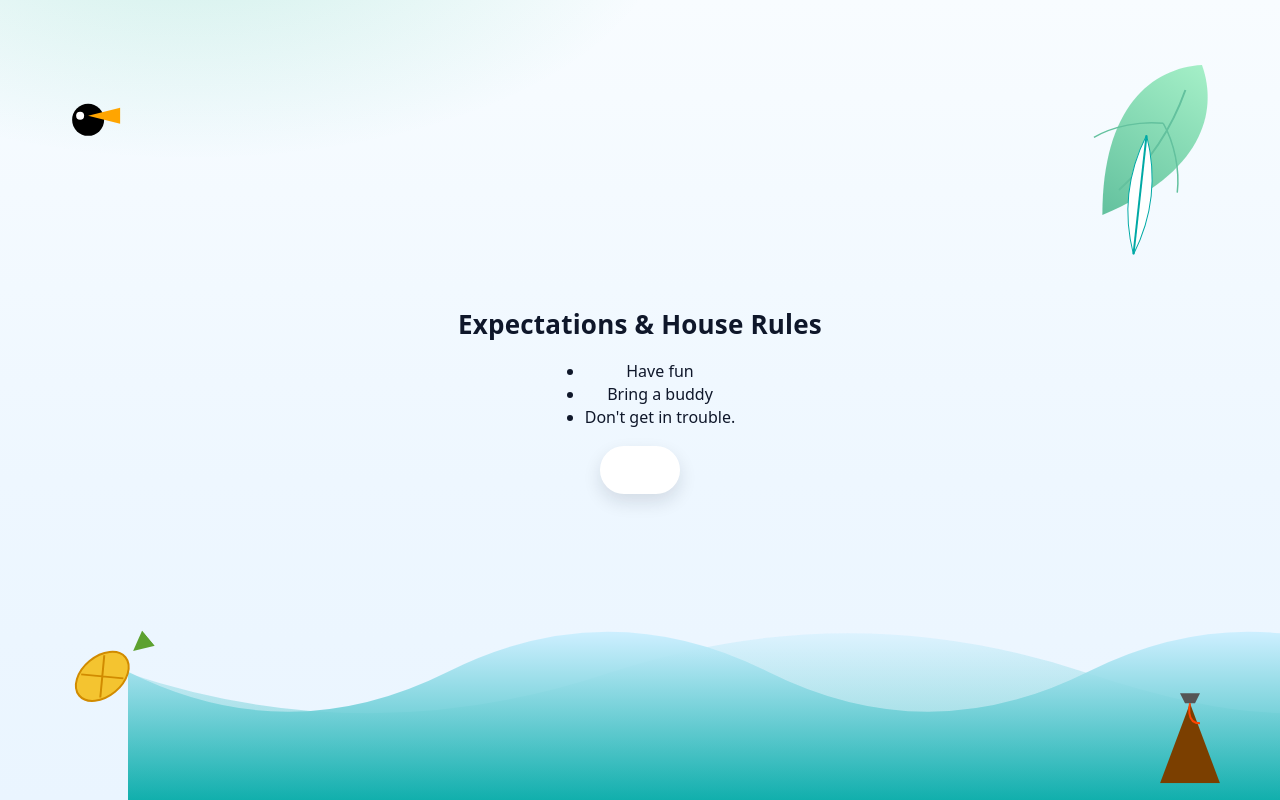
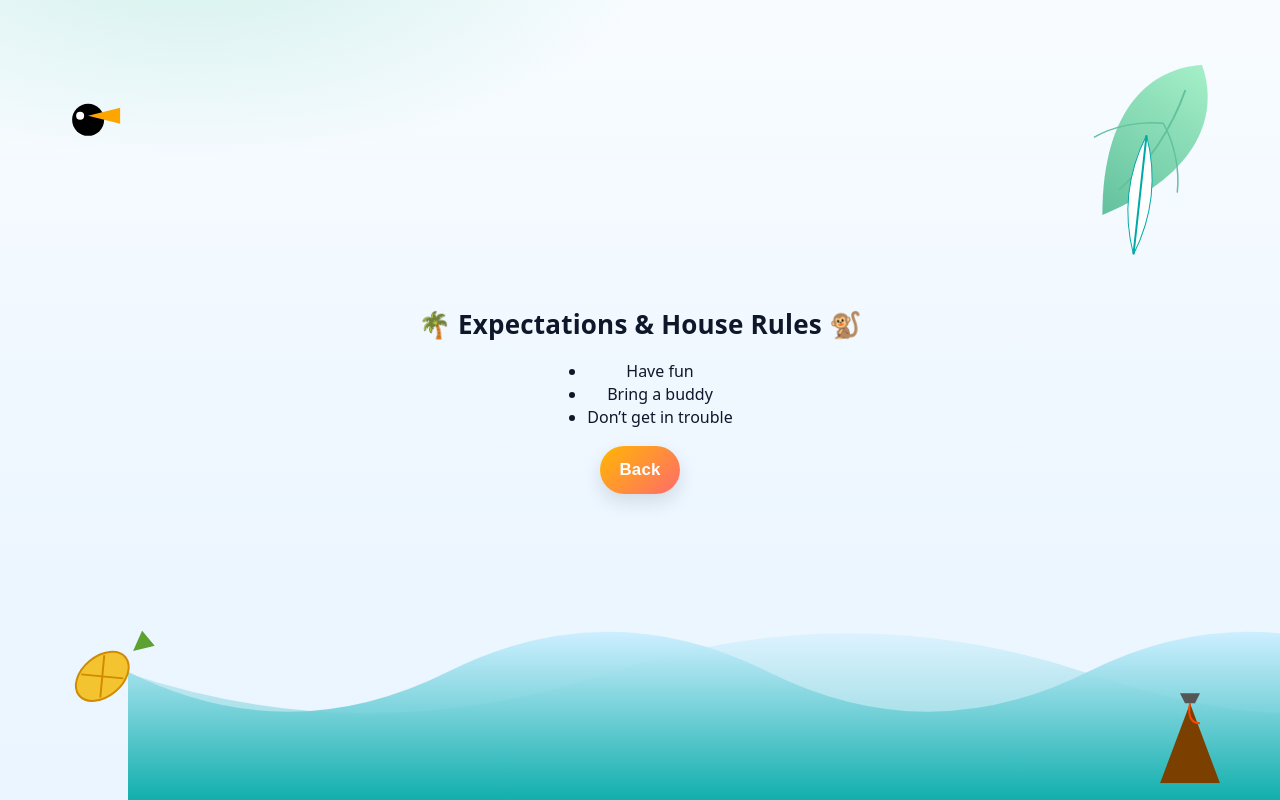
Before and after one commit to vibrantantelope/costa-rica, a React (Vite) app: page / in a window 1280 px wide. Both pictures are taken after a click on the button "🛡️ Rules & Expectations". Built offline with nearby package versions, Linux system fonts and the light colour scheme.

Commit message:
Update RulesPage.jsx

```diff
--- a/src/components/RulesPage.jsx
+++ b/src/components/RulesPage.jsx
@@ -5,13 +5,13 @@ export default function RulesPage({ onBack }) {
     <>
       <AnimatedBackground />
       <div className="landing">
-        <h1 className="site-title">Expectations & House Rules</h1>
-        <ul>
+        <h1 className="site-title">🌴 Expectations &amp; House Rules 🐒</h1>
+        <ul className="rules-list">
           <li>Have fun</li>
           <li>Bring a buddy</li>
-          <li>Don't get in trouble.</li>
+          <li>Don’t get in trouble</li>
         </ul>
-        <button className="btn" onClick={onBack}>Back</button>
+        <button className="btn btn--rules" onClick={onBack}>Back</button>
       </div>
     </>
   );
```
